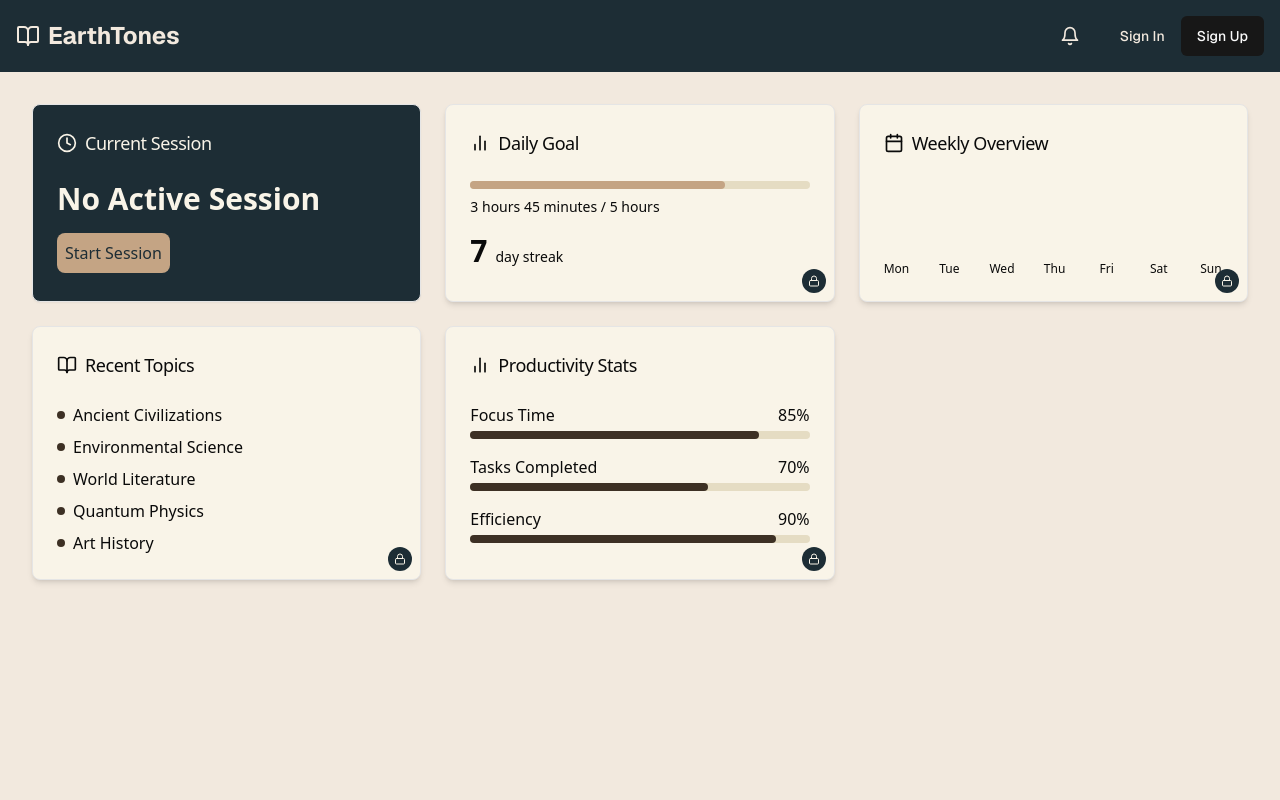
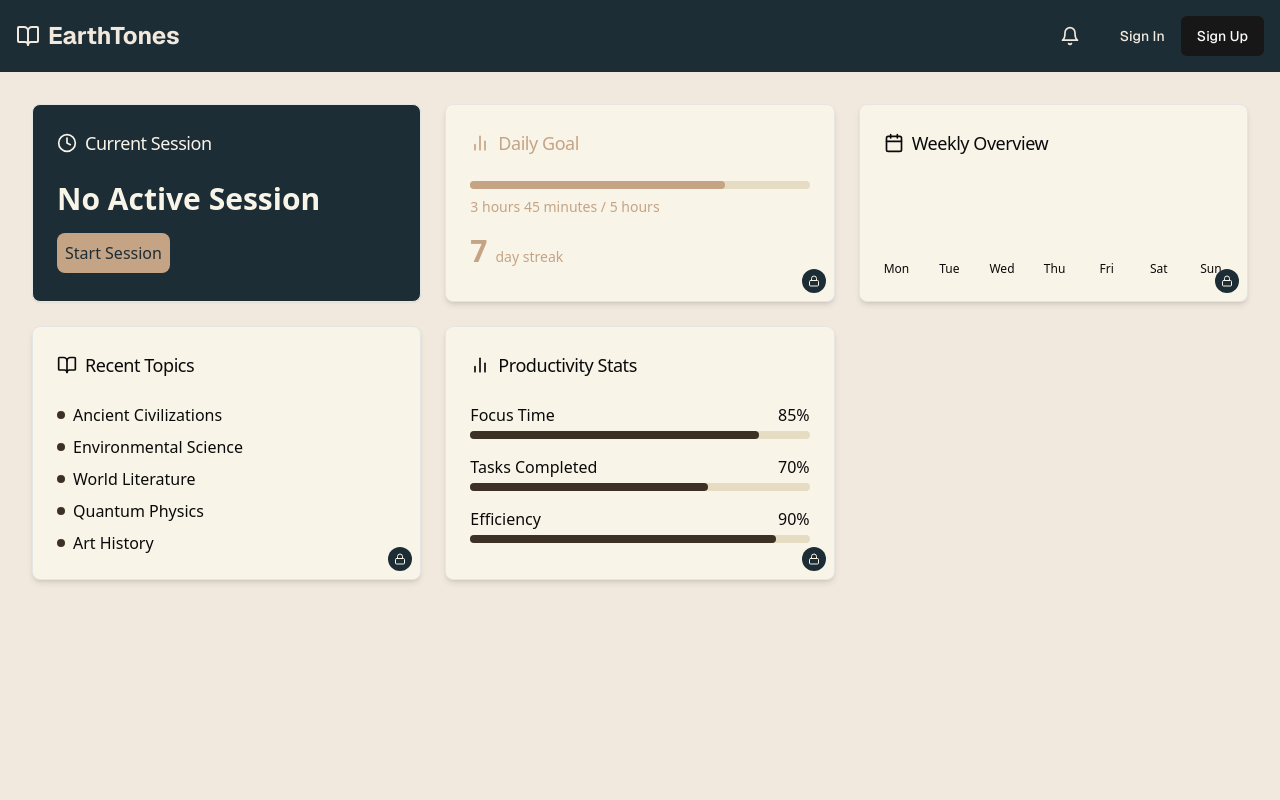
Before and after one commit to IbrahimD0/studypace1, a Next.js app: page / in a window 1280 px wide. Shown: the top 800 px of the page. Built offline with nearby package versions, Linux system fonts and the light colour scheme; no server answers.

Commit message:
Refactor DailyGoal component to fetch user sessions and tasks from Supabase

```diff
--- a/components/dashboard/daily_goal.tsx
+++ b/components/dashboard/daily_goal.tsx
@@ -1,27 +1,70 @@
+"use client";
 import React from "react";
 import { CardContent, CardHeader, CardTitle } from "../ui/card";
 import { BarChart2 } from "lucide-react";
+import { useEffect, useState } from "react";
+import { getUser } from "@/utils/supabase/update_info";
+import {
+  getSessionsForLast7Days,
+  getTasksBySessionIds,
+} from "@/utils/supabase/dailyGoal";
+
+type TaskDetails = {
+  start_time: string;
+  end_time: string;
+  session_id: string;
+};
 
 export default function DailyGoal() {
+  useEffect(() => {
+    const fetchData = async () => {
+      const data = await getUser();
+      if (!data?.id) return;
+
+      const userSessions = await getSessionsForLast7Days(data?.id);
+      if (!userSessions) return;
+      const getSessionIds = userSessions?.map((session) => session.id);
+
+      const tasks = await getTasksBySessionIds(getSessionIds);
+      if (!tasks) return;
+      setTasks(tasks);
+    };
+
+    fetchData();
+  }, []);
+
+  const [task, setTasks] = useState<TaskDetails[]>([]);
+
+  console.log(task);
+
   return (
     <div>
       <CardHeader>
-        <CardTitle className="text-lg font-medium flex items-center">
+        <CardTitle className="text-lg font-medium flex items-center text-[#c4a484] dark:text-[#1d2d35]">
           <BarChart2 className="w-5 h-5 mr-2" />
           Daily Goal
         </CardTitle>
       </CardHeader>
       <CardContent>
         <div className="h-2 bg-[#e5dcc3] rounded-full mb-2">
+          {/* progress bar */}
           <div
             className="h-full bg-[#c4a484] rounded-full"
             style={{ width: "75%" }}
           ></div>
         </div>
-        <p className="text-sm mb-4">3 hours 45 minutes / 5 hours</p>
+
+        {/* how much the user actually studied for divided by how much they planned to study for */}
+        <p className="text-sm mb-4 text-[#c4a484] dark:text-[#1d2d35]">
+          3 hours 45 minutes / 5 hours
+        </p>
         <div className="flex items-baseline">
-          <span className="text-3xl font-bold mr-2">7</span>
-          <span className="text-sm">day streak</span>
+          <span className="text-3xl font-bold mr-2 text-[#c4a484] dark:text-[#1d2d35]">
+            7
+          </span>
+          <span className="text-sm text-[#c4a484] dark:text-[#1d2d35]">
+            day streak
+          </span>
         </div>
       </CardContent>
     </div>
```
